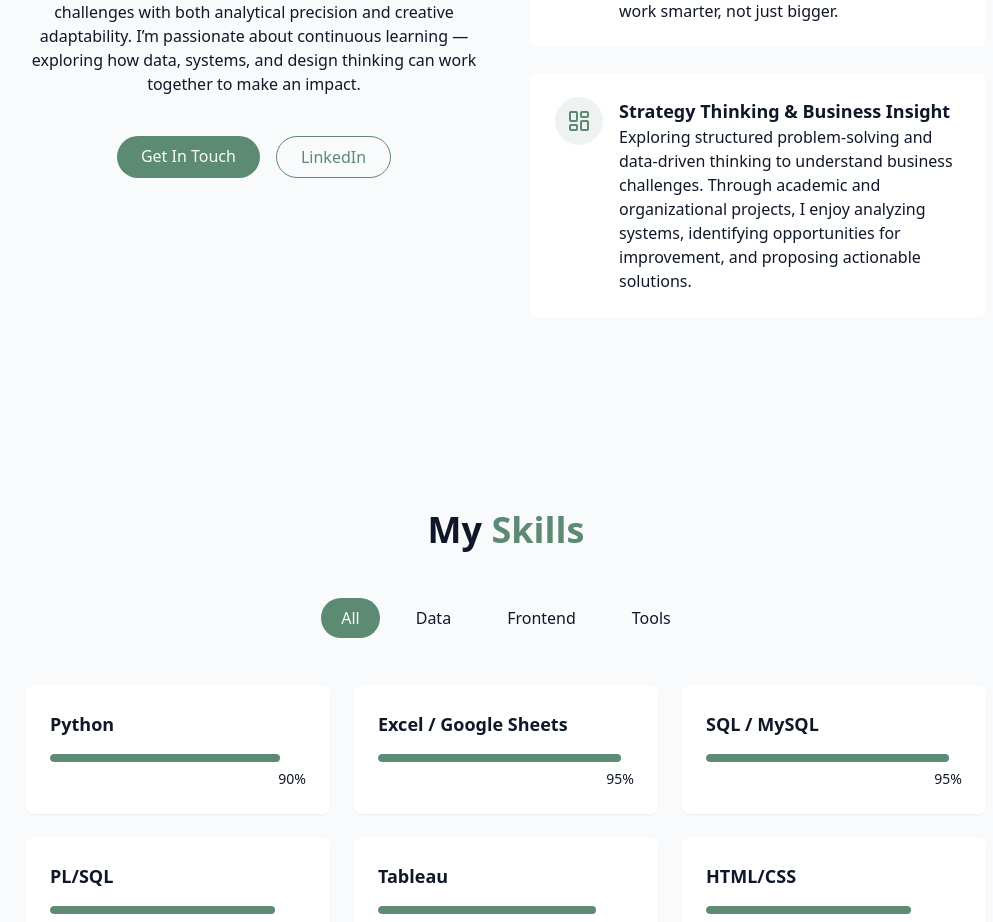
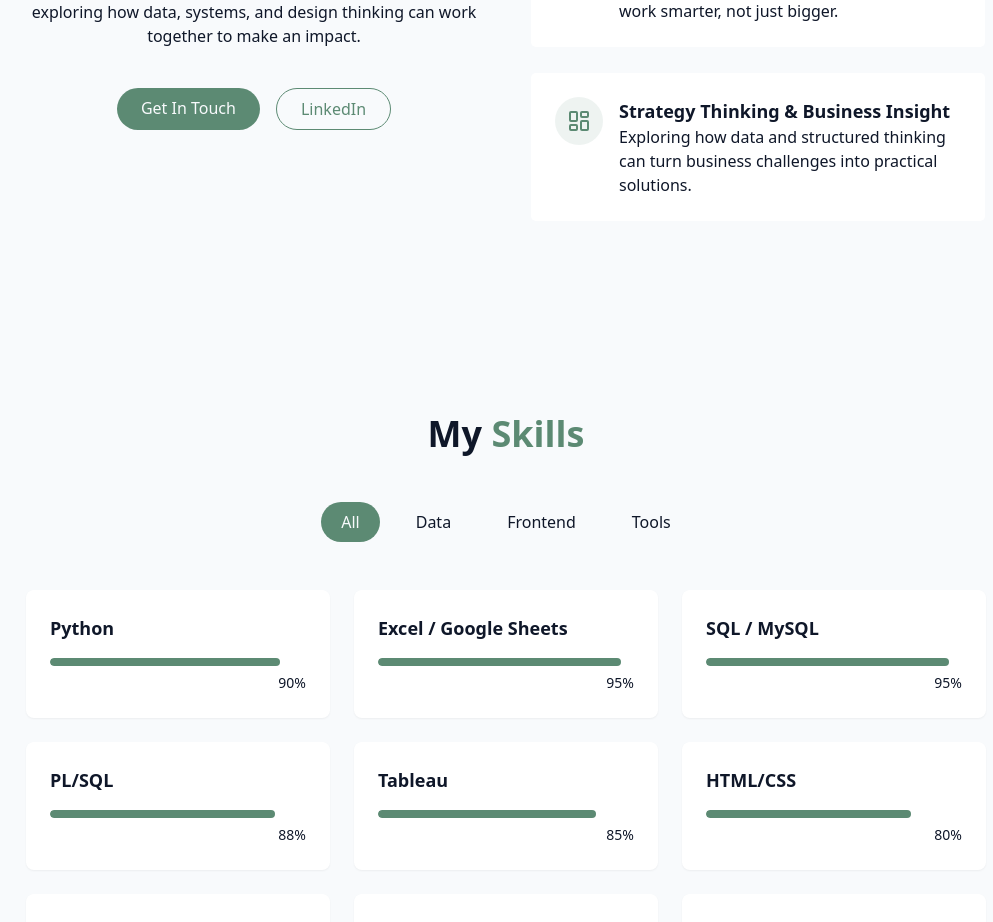
Before and after one commit to Teddy4g/web-portofolio, a React (Vite) app: page / in a window 1280 px wide. Shown: the part 1308-2230 px from the top of the page, without its empty margins (134-1127 px from the left). Built offline with nearby package versions, Linux system fonts and the light colour scheme.

Commit message:
perubahan ke-3

```diff
--- a/src/components/AboutSection.jsx
+++ b/src/components/AboutSection.jsx
@@ -80,7 +80,7 @@ export const AboutSection = () => {
                 <div className="text-left">
                   <h4 className="font-semibold text-lg">Strategy Thinking & Business Insight</h4>
                   <p className="text-muted-foreground">
-                    Exploring structured problem-solving and data-driven thinking to understand business challenges. Through academic and organizational projects, I enjoy analyzing systems, identifying opportunities for improvement, and proposing actionable solutions.
+                    Exploring how data and structured thinking can turn business challenges into practical solutions.
                   </p>
                 </div>
               </div>
```
